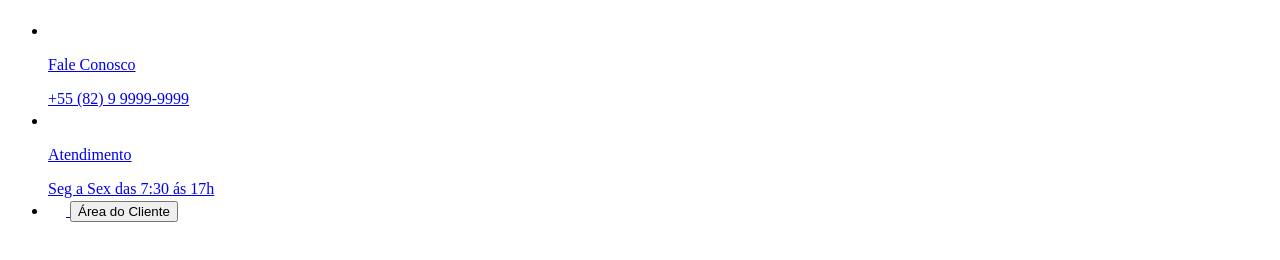
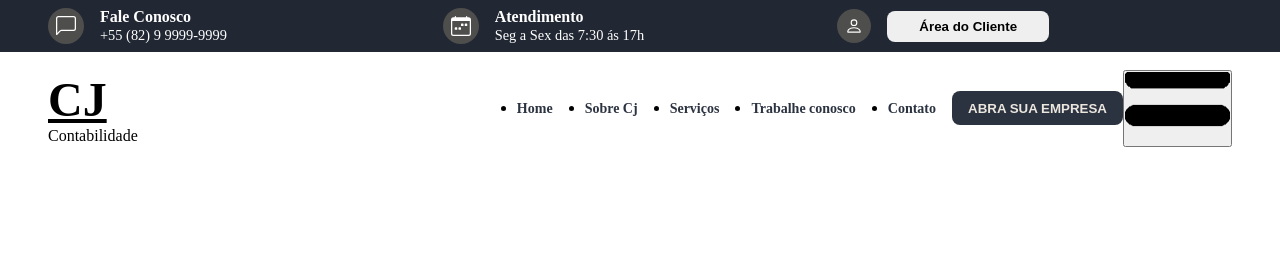
Before and after one commit to PedroN3ves/Contabilidade, a plain HTML site: page Contabilidade/index.html in a window 1280 px wide. Drawn offline with Linux system fonts and the light colour scheme.

Commit message:
Add files via upload

```diff
--- a/Contabilidade/css/style.css
+++ b/Contabilidade/css/style.css
@@ -0,0 +1,138 @@
+:root{
+    --white: #fff;
+    --black: #000;
+
+    --dark-blue-800: #212733;
+    --dark-blue-600: #1f242e;
+    --dark-blue-500: #2c303b;
+    --dark-blue-400: #292d39;
+    --dark-blue-300: #2b3240;
+
+    --blue-400: #44557a;
+
+    --gray-500: #4e4e4c;
+    --gray-400: #ccc5bb;
+    --gray-300: #cdc6bc;
+    --gray-200: #ebe6de;
+}
+
+*{
+    margin: 0;
+    padding: 0;
+    box-sizing: border-box;
+}
+
+.container{
+    max-width: 75rem;
+    margin: 0 auto;
+    padding: .5rem;
+}
+
+.header{
+    background-color: var(--dark-blue-800);
+}
+
+.header ul{
+    /* border: 1px solid red; */
+    list-style: none;
+    display: flex;
+    align-items: center;
+    justify-content: space-between;
+}
+
+.menu-link{
+    text-decoration: none;
+    color: var(--white);
+    display: flex;
+    align-items: center;
+    gap: 1rem;
+}
+
+.menu-item{
+    width: 100%;
+    cursor: pointer;
+
+}
+
+.menu-item:hover{
+    background-color: var(--dark-blue-300);
+}
+
+.menu-img{
+    background-color: var(--gray-500);
+    padding: .5rem;
+    border-radius: 50%;
+    display: flex;
+    align-items: center;
+}
+
+.menu-info p{
+    font-weight: bold;
+}
+
+.menu-info span{
+    font-size: .9rem;
+}
+
+.menu-item button{
+    padding: .5rem 2rem;
+    border-radius: 8px;
+    font-weight: bold;
+    border: none;
+}
+
+/* Iníco navegação */
+.navbar{
+    display: flex;
+    justify-content: center;
+    align-items: center;
+    padding: 0.6rem 0;
+}
+
+.navbar-brand a{
+    color: var(--black);
+    text-decoration: none;
+}
+.navbar-brand p{
+    font-weight: bold;
+    font-size: 3rem;
+    text-decoration: underline;
+}
+
+.navbar-brand span{
+    font-size: 1rem;
+    margin-top: 0;
+}
+
+.nav-list{
+    margin-left: auto;
+    display: flex;
+    align-items: center;
+}
+
+.nav-bar{
+    display: flex;
+}
+
+.nav-item{
+    margin: 0 1rem;
+}
+
+.nav-link{
+    color: var(--dark-blue-300);
+    text-decoration: none;
+    font-size: .875rem;
+    font-weight: bold;
+}
+
+.nav-button button{
+    border: none;
+    background-color: var(--dark-blue-300);
+    border-radius: 8px;
+    color: var(--gray-200);
+    text-transform: uppercase;
+    font-weight: bold;
+    padding: .6rem 1rem;
+
+    transition: all .4s;
+}
--- a/Contabilidade/index.html
+++ b/Contabilidade/index.html
@@ -22,7 +22,7 @@
                     <a href="#" class="menu-link">
                         <!-- imagem do cabeçalho -->
                         <div class="menu-img">
-                            <img src="img/assets/calendar-week.svg" alt="">
+                            <img src="./img/assets/chat-left.svg" alt="">
                         </div>
                         <!-- fale conosco-phone -->
                         <article class="menu-info">
@@ -37,7 +37,7 @@
                 <li class="menu-item pageActive">
                     <a href="#" class="menu-link">
                         <div class="menu-img">
-                            <img src="./img/assets/person.svg" alt="">
+                            <img src="./img/assets/calendar-week.svg" alt="">
                         </div>
                         <article class="menu-info">
                             <p>Atendimento</p>
@@ -52,12 +52,56 @@
                 <!-- Área do Cliente -->
                 <li class="menu-item">
                     <a href="#" class="menu-link">
-                        <img src="./img/assets/person.svg" alt="">
-                        <button class="menu-btn">Área do Cliente </button>
+                        <div class="menu-img">
+                            <img src="./img/assets/person.svg" alt="">
+                        </div>
+                            <button class="menu-btn">Área do Cliente </button>
                     </a>
                 </li>
             </ul>
         </div>
     </header>
+
+    <nav class="nav">
+        <div class="container">
+            <article class="navbar">
+                <div class="navbar-brand">
+                    <a href="#">
+                        <p>CJ</p>
+                        <span>Contabilidade</span>
+                    </a>
+                </div>
+                <div class="nav-list">
+                    <ul class="nav-bar">
+                        <li class="nav-item">
+                            <a href="#" class="nav-link">Home</a>
+                        </li>
+                        <li class="nav-item">
+                            <a href="#" class="nav-link">Sobre Cj</a>
+                        </li>
+                        <li class="nav-item">
+                            <a href="#" class="nav-link">Serviços</a>
+                        </li>
+                        <li class="nav-item">
+                            <a href="#" class="nav-link">Trabalhe conosco</a>
+                        </li>
+                        <li class="nav-item">
+                            <a href="#" class="nav-link">Contato</a>
+                        </li>
+                    </ul>
+                </div>
+
+                <div class="nav-button">
+                    <button> Abra sua empresa </button>
+                </div>
+
+                <div class="nav-button-icon">
+                    <button>
+                        <img class="icon-menu" src="./img/assets/menu.png" alt="Botão do menu">
+                    </button>
+                </div>
+            </article>
+        </div>
+    </nav>
 </body>
 </html>
```
